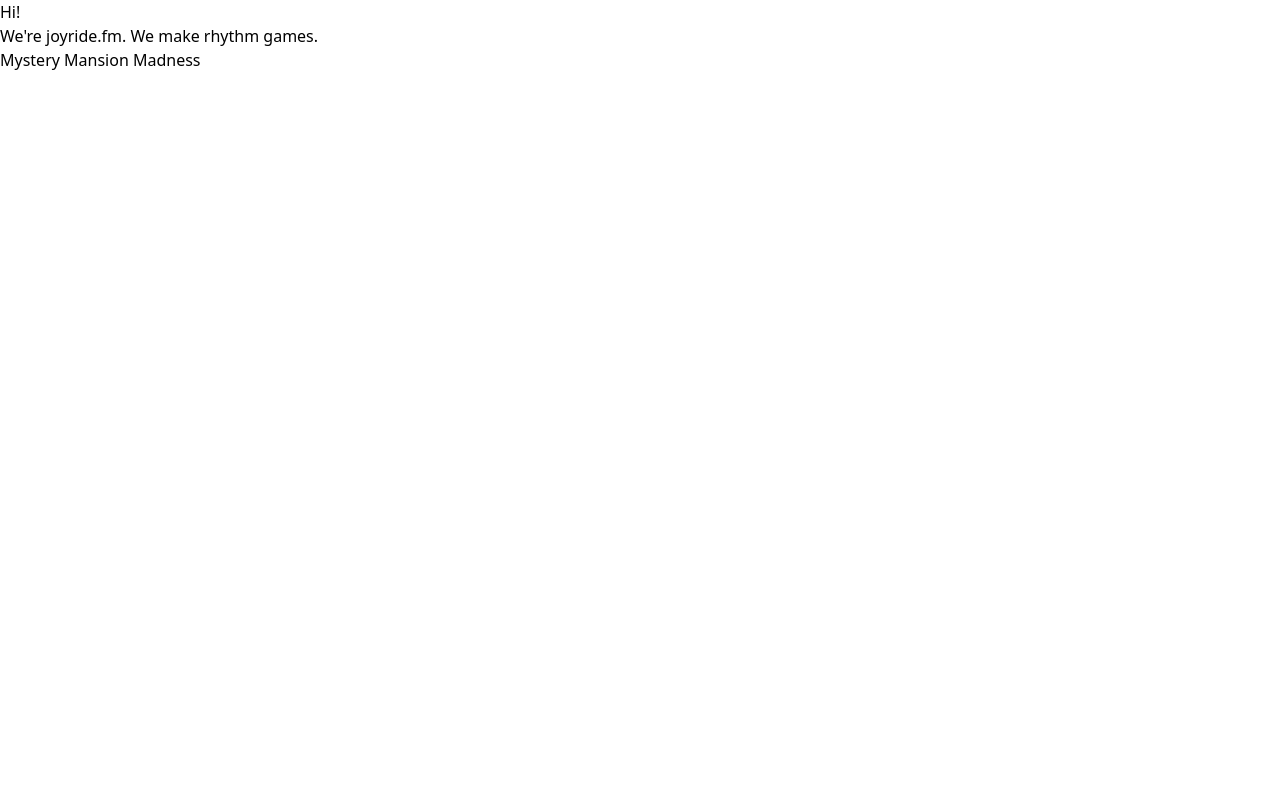
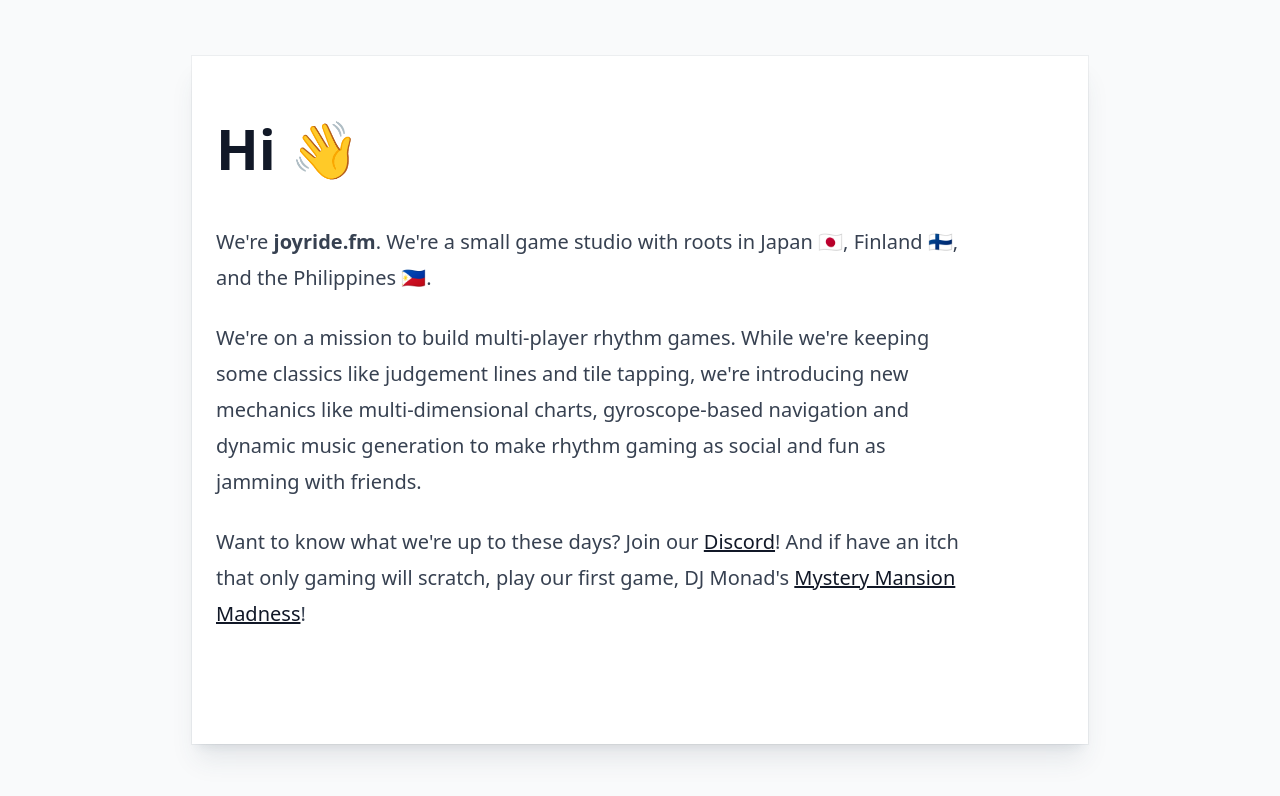
Before and after one commit to joyride-fm/homepage, a website built with Vite: page index.html in a window 1280 px wide. Built offline with nearby package versions, Linux system fonts and the light colour scheme.

Commit message:
Basic styling

```diff
--- a/index.html
+++ b/index.html
@@ -7,29 +7,49 @@
     <meta property="og:image" content="./assets/perfect.png" />
     <meta name="apple-mobile-web-app-capable" content="yes" />
     <meta name="twitter:title" content="Joyride" />
-    <meta
-      name="description"
-      content="A rhythm gaming company."
-    />
-    <meta
-      name="twitter:description"
-      content="A rhythm gaming company."
-    />
+    <meta name="description" content="A rhythm gaming company." />
+    <meta name="twitter:description" content="A rhythm gaming company." />
     <meta name="twitter:image" content="./assets/perfect.png" />
     <meta name="mobile-web-app-capable" content="yes" />
-    <meta
-      name="viewport"
-      content="width=device-width, initial-scale=1.0"
-    />
+    <meta name="viewport" content="width=device-width, initial-scale=1.0" />
     <link rel="stylesheet" href="./index.css" />
     <script type="module" src="/index.js" defer></script>
     <title>joyride.fm</title>
   </head>
   <body>
-    <h1>Hi!</h1>
-    <p>We're joyride.fm. We make rhythm games.</p>
-    <ul>
-      <li><a href="https://mmm.joyride.fm" target="_blank">Mystery Mansion Madness</a></li>
-    </ul>
+    <div
+      class="min-h-screen bg-gray-50 py-8 flex flex-col justify-center relative overflow-hidden lg:py-12"
+    >
+      <div
+        class="relative w-full px-6 py-12 bg-white shadow-xl shadow-slate-700/10 ring-1 ring-gray-900/5 md:max-w-3xl md:mx-auto lg:max-w-4xl lg:pt-16 lg:pb-28"
+      >
+        <article class="prose lg:prose-xl">
+          <h1 class="">Hi 👋</h1>
+          <p class="">
+            We're <b>joyride.fm</b>. We're a small game studio with roots in
+            Japan 🇯🇵, Finland 🇫🇮, and the Philippines 🇵🇭.
+          </p>
+          <p class="">
+            We're on a mission to build multi-player rhythm games. While we're
+            keeping some classics like judgement lines and tile tapping, we're
+            introducing new mechanics like multi-dimensional charts,
+            gyroscope-based navigation and dynamic music generation to make
+            rhythm gaming as social and fun as jamming with friends.
+          </p>
+          <p class="">
+            Want to know what we're up to these days? Join our
+            <a
+              class=""
+              href="https://discord.gg/gUAPQAtbS8"
+              target="_blank"
+              >Discord</a
+            >! And if have an itch that only gaming will scratch, play our first
+            game, DJ Monad's <a href="https://mmm.joyride.fm" target="_blank"
+              >Mystery Mansion Madness</a
+            >!
+          </p>
+        </article>
+      </div>
+    </div>
   </body>
 </html>
--- a/package.json
+++ b/package.json
@@ -11,6 +11,7 @@
   },
   "devDependencies": {
     "@capacitor/cli": "^4.3.0",
+    "@tailwindcss/typography": "^0.5.7",
     "autoprefixer": "^10.4.12",
     "eslint": "^8.25.0",
     "htmlhint": "^1.1.4",
--- a/tailwind.config.cjs
+++ b/tailwind.config.cjs
@@ -13,5 +13,6 @@
     },  },
   plugins: [
     require('flowbite/plugin'),
+    require('@tailwindcss/typography'),
 ]
 }
```
Also changed, not shown: pnpm-lock.yaml.
